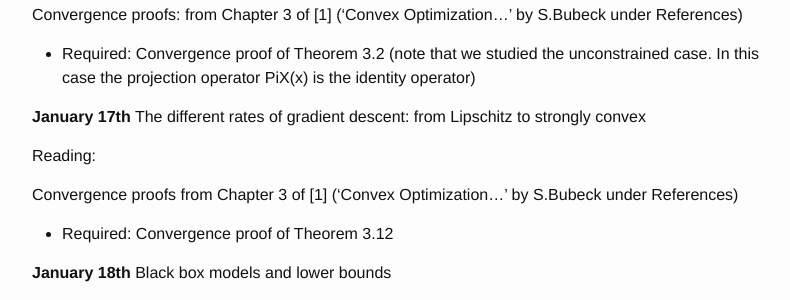
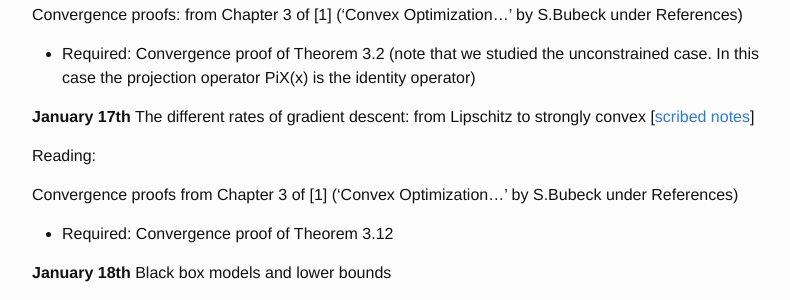
Before and after one commit to mitliagkas/mitliagkas.github.io, a Jekyll site: the page built from dl-theory-class.md, in a window 1280 px wide and 900 px high, scrolled down 1853 px. Shown: the part 152-452 px from the top of the window, without its empty margins (238-1028 px from the left). Built offline with Jekyll 4.4.1, drawn with Linux system fonts in a browser that asks for light colours.

Commit message:
New scribed notes

```diff
--- a/dl-theory-class.md
+++ b/dl-theory-class.md
@@ -91,6 +91,7 @@ case. In this case the projection operator PiX(x) is the identity operator)
 
 **January 17th**
 The different rates of gradient descent: from Lipschitz to strongly convex
+[[scribed notes](ift6085/ift-6085-lecture-3-notes.pdf)]
 
 Reading:
 
```
Also changed, not shown: 1 other file.
